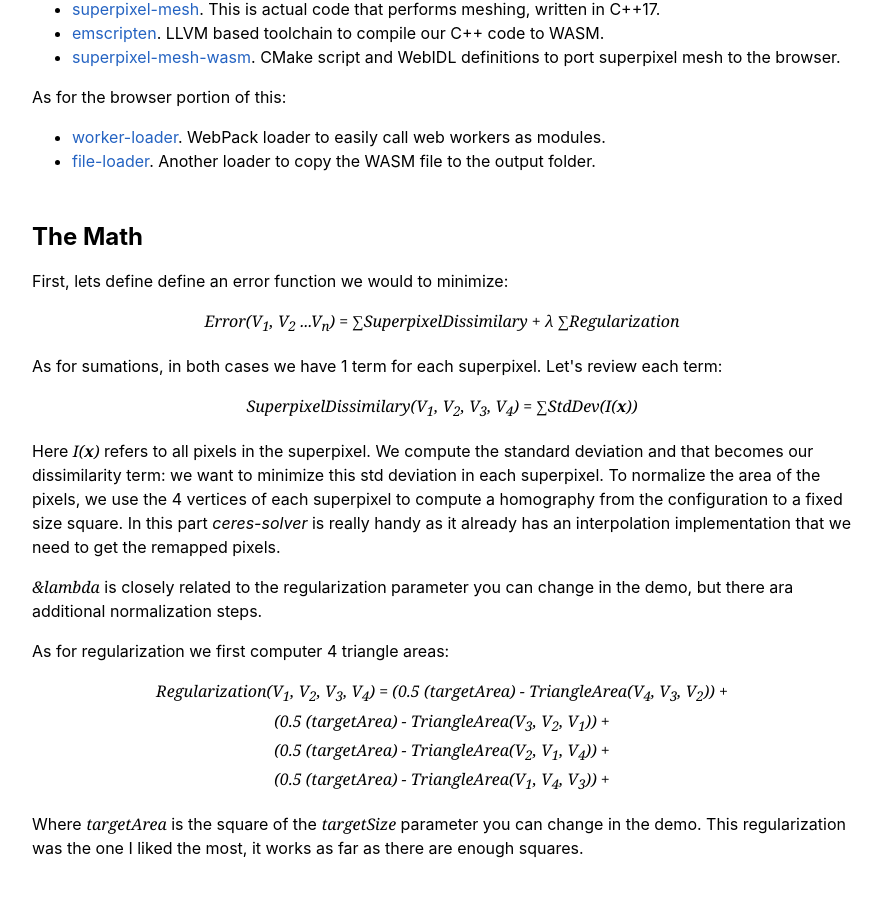
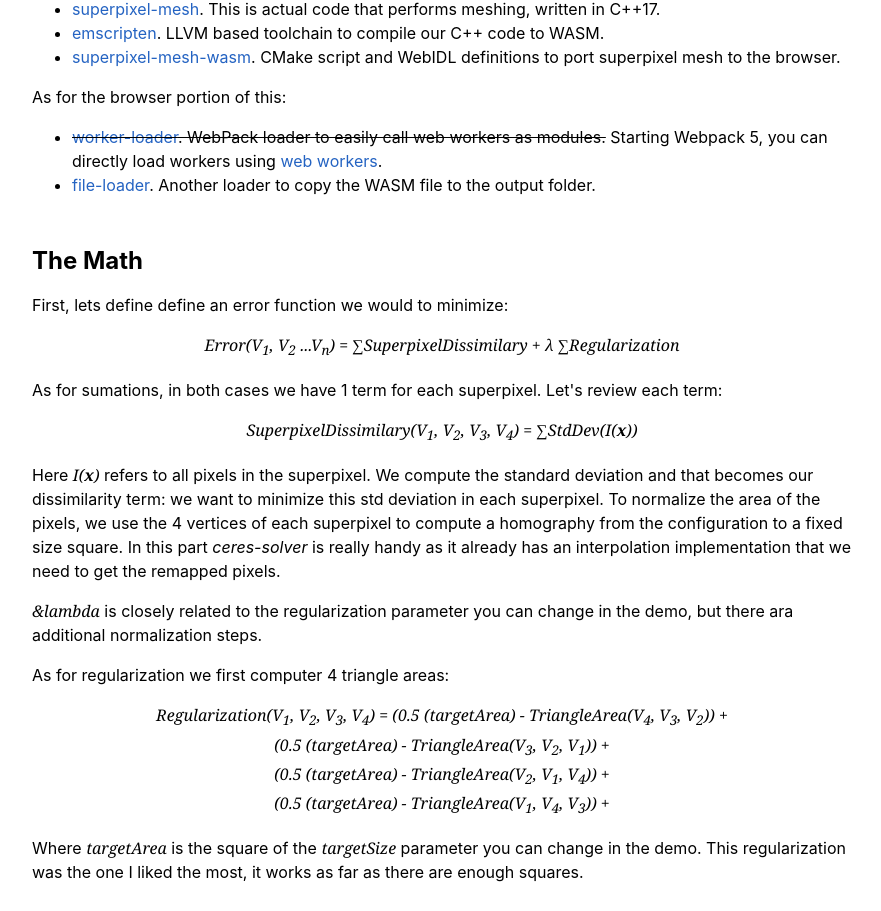
Before and after one commit to manlito/manlio-mx, a Next.js app: page /projects/superpixel-mesh in a window 1280 px wide. Shown: the part 2399-3310 px from the top of the page, without its empty margins (198-1079 px from the left). Built offline with nearby package versions, Linux system fonts and the light colour scheme.

Commit message:
Update note on web worker loader

```diff
--- a/pages/projects/superpixel-mesh.js
+++ b/pages/projects/superpixel-mesh.js
@@ -257,7 +257,7 @@ const SuperpixelMesh = () => {
             <p>As for the browser portion of this:</p>
 
             <ul>
-              <li><a href="https://webpack.js.org/loaders/worker-loader/" target="_blank">worker-loader</a>. WebPack loader to easily call web workers as modules.</li>
+              <li><s><a href="https://webpack.js.org/loaders/worker-loader/" target="_blank">worker-loader</a>. WebPack loader to easily call web workers as modules.</s> Starting Webpack 5, you can directly load workers using <a href="https://webpack.js.org/guides/web-workers/" target="_blank">web workers</a>.</li>
               <li><a href="https://webpack.js.org/loaders/file-loader/" target="_blank">file-loader</a>. Another loader to copy the WASM file to the output folder.</li>
             </ul>
 
```
